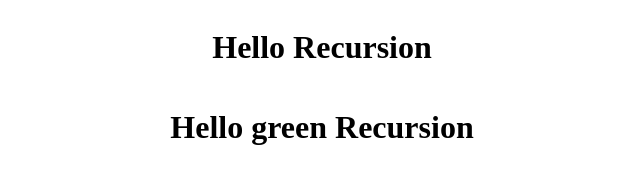
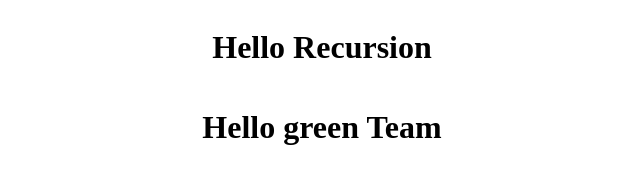
Before and after one commit to teama-Red/task1, a plain HTML site: page index.html in a window 1280 px wide. Shown: the whole page, without its empty margins (318-958 px from the left). Drawn offline with Linux system fonts and the light colour scheme.

Commit message:
green greeting

```diff
--- a/index.html
+++ b/index.html
@@ -10,7 +10,7 @@
 <body>
     <div class="container">
         <h1>Hello Recursion</h1>
-        <h1>Hello green Recursion</h1>
+        <h1>Hello green Team</h1>
     </div>
 </body>
 </html>
```
